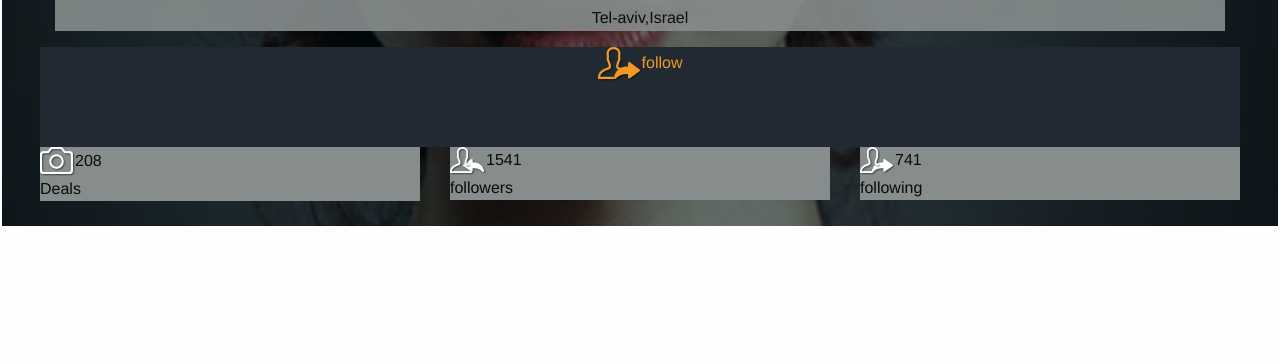
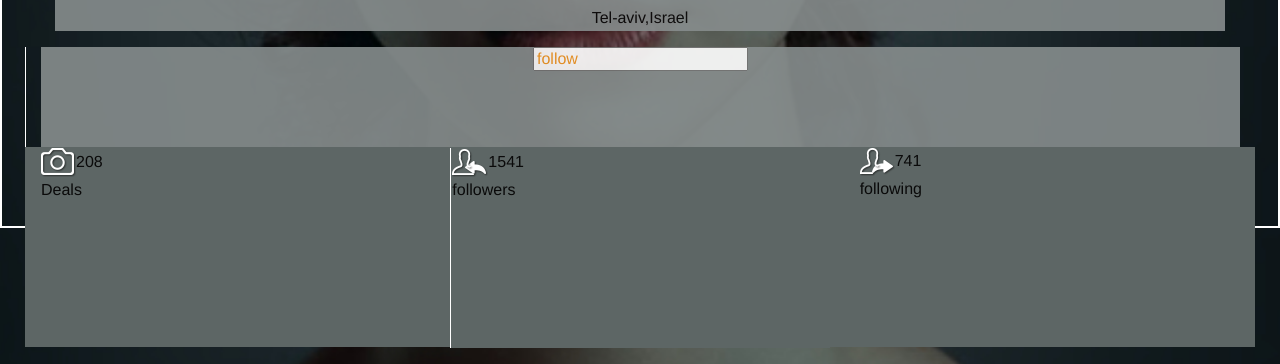
Before and after one commit to Bbenard/Jordan, a plain HTML site: page index.html in a window 1280 px wide. Shown: the part 672-1036 px from the top of the page. Before the commit the page ends 900 px from the top, so only its background shows below. Drawn offline with Linux system fonts and the light colour scheme.

Commit message:
second commit

```diff
--- a/css/main.css
+++ b/css/main.css
@@ -1,11 +1,12 @@
 body{
-margin:0;
+margin:100px;
 width: 100%;
 height: 900px;
 background-image: url(../images/bg.jpg);
 background-size:cover;
 margin:0px;
 border: 2px solid white;
+background-color:
 }
 header{
     background-color: #212933;
@@ -38,5 +39,11 @@ color: white;
     opacity: 0.9;
 }
 .footer{
-    background-color: #878D8D;
+    background-color: #5D6665;
+    height: 200px;
+    padding:1px
 }
+.fol{
+   background-color: #878D8D;
+    opacity: 0.9;
+}
--- a/index.html
+++ b/index.html
@@ -53,23 +53,25 @@
           </header>
       </div>
           <div class="row">
-       <div class="large-12 columns">
-          <header> <img src="images/follow.png">follow
+       <div class="large-12 columns"style="border-left:1px solid #fff; border-right">
+          <header class="fol"> <input img src="images/follow.png" value="follow">
           </header>
       </div>
       </div>
           <div class="row">
+              <section class="footer">
               <div class="large-4 columns">
-                  <p class="footer"><img src="images/deals.png">208 <br>Deals </p>
+                  <p ><img src="images/deals.png">208 <br>Deals </p>
               </div>
 
               <div class="large-4 columns">
-                  <p class="footer"><img src="images/followers.png">1541<br> followers</p>
+                  <p class="footer" style="border-left:1px solid #fff; border-right"><img src="images/followers.png">1541<br> followers</p>
                   </div>
               <div class="large-4 columns">
-                  <p class="footer"><img src="images/following.png">741<br> following</p>
+                  <p ><img src="images/following.png">741<br> following</p>
 
               </div>
+              </section>
                 </div>
 
 
```
